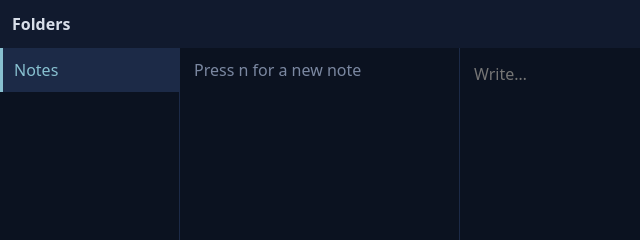
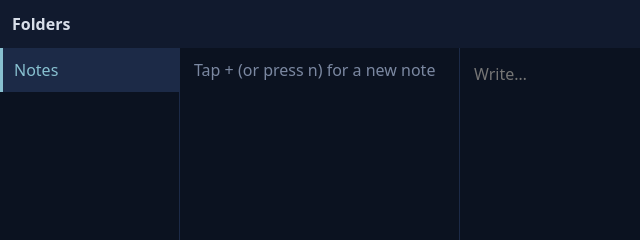
Before and after one commit to km915/Notes-App, a plain HTML site: page index.html in a window 1280 px wide. Shown: the top 240 px of the page, 0-640 px from the left. Drawn offline with Linux system fonts and the light colour scheme.

Commit message:
One last time hopefully

```diff
--- a/index.html
+++ b/index.html
@@ -86,17 +86,17 @@ function draw(){
  fi=Math.max(0,Math.min(fi,f.length-1));ni=Math.max(0,Math.min(ni,N().length-1));
  const row=(a,k,s)=>a.map((x,i)=>`<div class="i${i==s?' s':''}" data-k="${k}" data-i="${i}">${esc(k?(x.b.split('\n')[0]||'Empty note'):x.name)}</div>`).join('');
  $('#P0').innerHTML=row(f,0,fi);
- $('#P1').innerHTML=n.length?row(n,1,ni):'<div class="i h">Press n for a new note</div>';
+ $('#P1').innerHTML=n.length?row(n,1,ni):'<div class="i h">Tap + (or press n) for a new note</div>';
  [0,1,2].forEach(i=>$('#P'+i).classList.toggle('on',i==pane));
  const x=N()[ni];
  if(!x)E.value='';else if(shown!=x.id||document.activeElement!=E)E.value=x.b;
  shown=x&&x.id;E.disabled=!x;
- $('#t').textContent=pane==0?'Folders':pane==1?f[fi].name:f[fi].name;
+ $('#t').textContent=pane?f[fi].name:'Folders';
  const cs=pane==1?f.map(x=>x.name):pane==2?n.map(x=>x.b.split('\n')[0]||'Empty'):[],ci=pane==1?fi:ni;
  $('#ch').className=pane?'v':'';
  $('#ch').innerHTML=cs.map((x,i)=>`<span${i==ci?' class="s"':''} data-i="${i}">${esc(x.length>9?x.slice(0,9)+'…':x)}</span>`).join('');
  const sc=$('#ch .s');sc&&sc.scrollIntoView({inline:'center',block:'nearest'});
- pane==2?E.focus():E.blur();
+ if(!ov)pane==2?E.focus():E.blur();
  // keep phone back button working: one history entry per level
  if(pane>hl){history.pushState({p:pane},'');hl=pane}else if(pane<hl){const k=hl-pane;hl=pane;history.go(-k)}
 }
```
